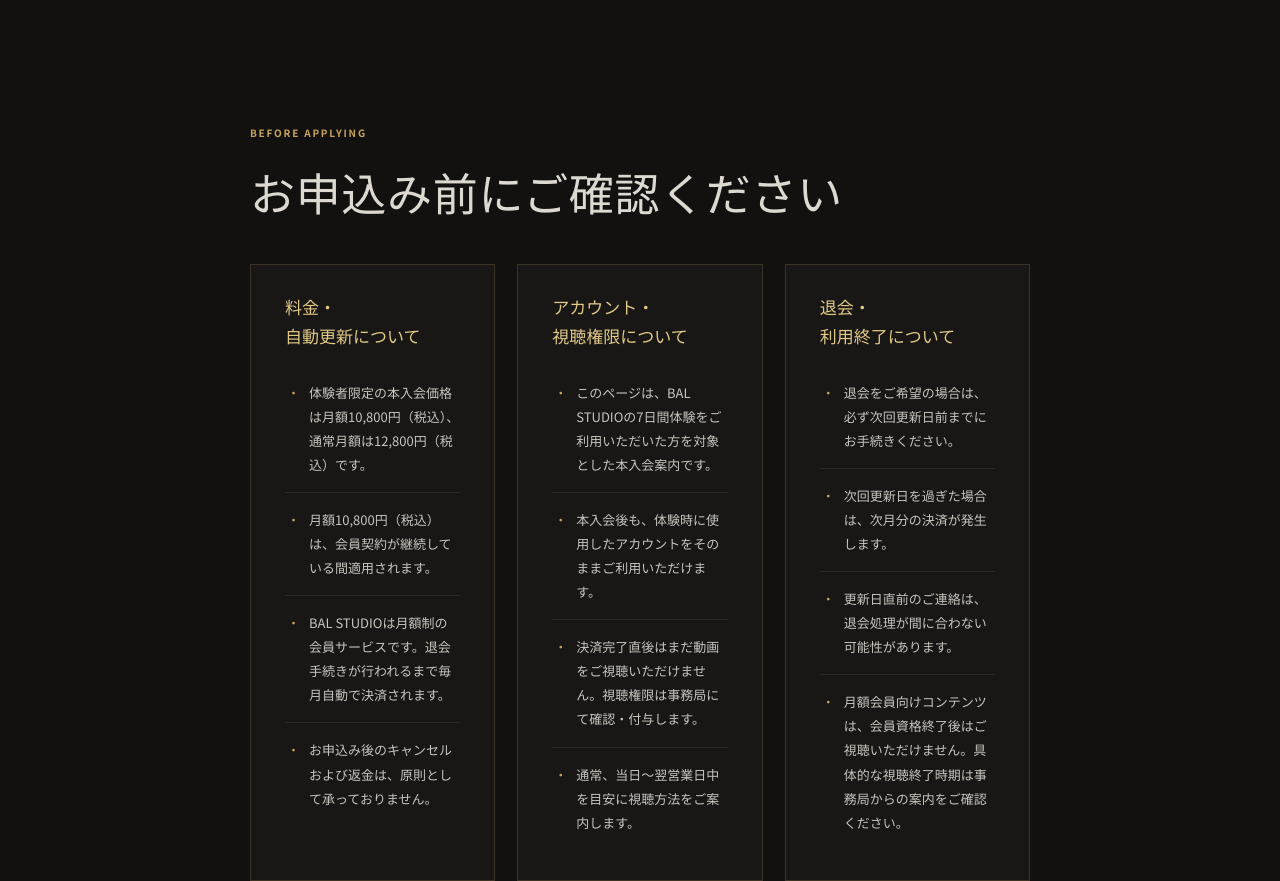
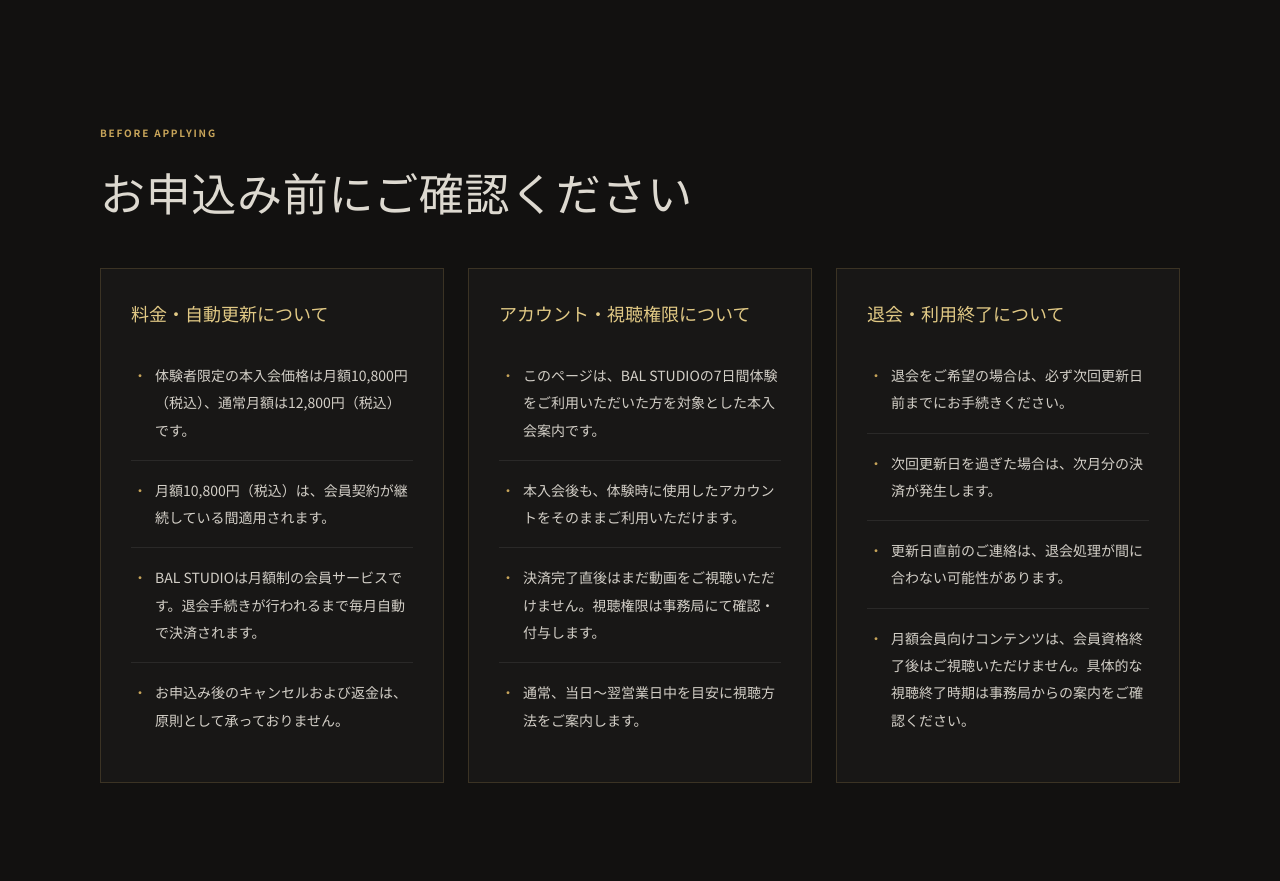
Before and after one commit to KENTA-KAJI/bal-studio-membership-guide, a website built with Vite: page index.html in a window 1280 px wide. Shown: the part 8760-9641 px from the top of the page. Built offline with nearby package versions, Linux system fonts and the light colour scheme; no server answers.

Commit message:
Improve notice cards readability

```diff
--- a/index.html
+++ b/index.html
@@ -144,7 +144,7 @@
       </section>
 
       <section class="section section-notice" id="notice">
-        <div class="container container-reading reveal">
+        <div class="container reveal">
           <p class="eyebrow">BEFORE APPLYING</p>
           <h2>お申込み前にご確認ください</h2>
           <div class="notice-groups">
--- a/src/style.css
+++ b/src/style.css
@@ -154,11 +154,11 @@
 .terms-list li::before { position: absolute; left: 4px; color: #9b772f; content: '✓'; font-weight: 700; }
 .application-period { margin: 30px 0; padding: 16px 14px; border: 1px solid #cdb77d; font-family: var(--serif); font-size: 14px; line-height: 1.75; }
 
-.notice-groups { display: grid; gap: 18px; margin-top: 34px; }
-.notice-group { padding: 24px 20px; border: 1px solid rgba(200,165,90,.2); background: rgba(255,255,255,.025); }
-.notice-group h3 { margin: 0 0 13px; color: var(--gold-light); font-size: 17px; line-height: 1.7; }
+.notice-groups { display: grid; gap: 20px; margin-top: 38px; }
+.notice-group { padding: 26px 22px; border: 1px solid rgba(200,165,90,.2); background: rgba(255,255,255,.025); }
+.notice-group h3 { margin: 0 0 16px; color: var(--gold-light); font-size: 18px; line-height: 1.6; }
 .notice-list { margin-top: 0; counter-reset: notice; }
-.notice-list li { position: relative; padding: 15px 0 15px 24px; border-bottom: 1px solid rgba(255,255,255,.08); color: #c8c4bc; font-size: 13px; line-height: 1.85; }
+.notice-list li { position: relative; padding: 14px 0 14px 22px; border-bottom: 1px solid rgba(255,255,255,.08); color: #d3cfc7; font-size: 13.5px; line-height: 1.9; }
 .notice-list li:last-child { border-bottom: 0; }
 .notice-list li::before { position: absolute; left: 2px; color: var(--gold); content: '・'; }
 
@@ -230,8 +230,9 @@
   .cycle-list p { font-size: 14px; }
   .price-card { padding: 52px 70px; }
   .price-card .button, .price-card .button-note { width: 100%; }
-  .notice-groups { grid-template-columns: repeat(3, 1fr); gap: 22px; }
-  .notice-group { padding: 30px 34px; }
+  .notice-groups { grid-template-columns: repeat(auto-fit, minmax(320px, 1fr)); gap: 24px; }
+  .notice-group { padding: 32px 30px; }
+  .notice-list li { padding: 16px 0 16px 24px; font-size: 14px; line-height: 1.95; }
   .mobile-only, .sp-only, .sp-only-br, .sp-heading-break { display: none; }
   .pc-only { display: block; }
   .pc-only-br { display: inline; }
```
